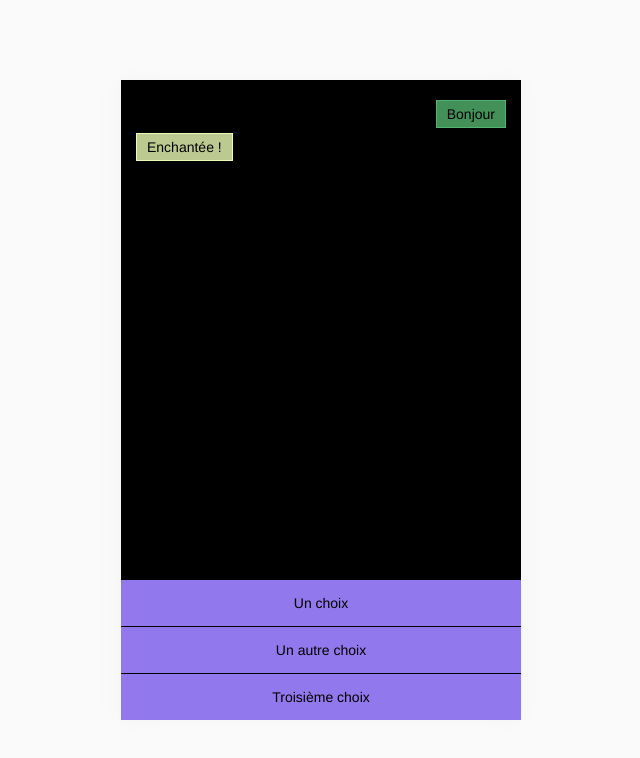
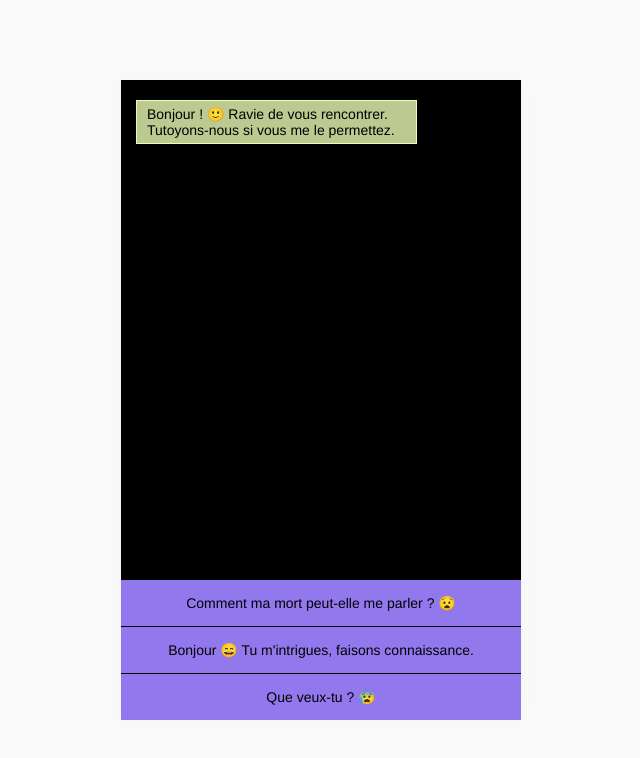
Before and after one commit to robinsimonklein/mabellemort, a Vue app: page / in a window 1280 px wide. Shown: the top 758 px of the page, without its empty margins (319-959 px from the left). Built offline with nearby package versions, Linux system fonts and the light colour scheme.

Commit message:
WIP // Refactoring

```diff
--- a/src/App.vue
+++ b/src/App.vue
@@ -1,7 +1,11 @@
 <template>
   <div id="app">
-
-    <MobileContainer title="Ma Belle Mort"/>
+      <div class="mobile-container">
+      <div class="messages-container">
+          <Message v-for="message in messages" :key="message.index" :sender="message.sender" :content="message.content"/>
+      </div>
+      <ChoicesContainer />
+      </div>
   </div>
 </template>
 
@@ -9,13 +13,37 @@
     /* eslint-disable */
 
 import MobileContainer from "./components/MobileContainer";
+import Message from "./components/messages/Message";
+import ChoicesContainer from "./components/choices/ChoicesContainer";
+
+import store from "./store";
 
 export default {
     name: 'app',
-    mounted() {
+    data() {
+        return {
+            messages : []
+        }
+    },
+    methods: {
+        printMessage(sender, content){
+            this.messages.push({'sender': sender, 'content': content})
+        }
+    },
+    mounted(){
+        const container = this;
+
+        const firstMessage = store.tree[store.actual].responses[Math.floor(Math.random() * store.tree[store.actual].responses.length)];
+        this.printMessage('bot', firstMessage);
+
+        this.$root.$on('selectChoice', function(message){
+            container.printMessage('user', message)
+        });
 
     },
     components: {
+        ChoicesContainer,
+        Message,
      MobileContainer
     }
 }
@@ -37,6 +65,29 @@ export default {
       text-align: center;
       color: #dddddd;
       background-color: #FAFAFA;
+  }
 
+
+  .mobile-container{
+      display: flex;
+      flex-direction: column;
+      height: 100%;
+      width: 100%;
+
+      @media screen and (min-width:540px) {
+          height: 80%;
+          width: 90%;
+          max-width: 400px;
+          overflow: hidden;
+          box-shadow: 0 0 20px rgba(200, 200, 200, 0.1);
       }
+  }
+
+  .messages-container {
+      flex:1;
+      background-color: black;
+      padding: 15px;
+      overflow: auto;
+  }
+
 </style>
--- a/src/components/MobileContainer.vue
+++ b/src/components/MobileContainer.vue
@@ -1,19 +1,23 @@
 <template>
     <div class="mobile-container">
-        <MessagesContainer />
-        <ChoicesContainer />
+
     </div>
 </template>
 
 <script>
     import ChoicesContainer from "./choices/ChoicesContainer";
     import MessagesContainer from "./messages/MessagesContainer";
+    import Message from "./messages/Message";
+    import store from './../store.js';
+
     export default {
         name: "MobileContainer",
-        components: {MessagesContainer, ChoicesContainer},
         props: {
             title: String
-        }
+        },
+
+        components: {Message, MessagesContainer, ChoicesContainer},
+
     }
 </script>
 
@@ -33,7 +37,10 @@
         }
     }
 
-    .messages-container{
+    .messages-container {
         flex:1;
+        background-color: black;
+        padding: 15px;
+        overflow: auto;
     }
 </style>
--- a/src/components/choices/Choice.vue
+++ b/src/components/choices/Choice.vue
@@ -1,13 +1,26 @@
 <template>
-    <span class="choice" :style="style">{{ text }}</span>
+    <span @click="selectChoice" class="choice" :style="style">{{ text }}</span>
 </template>
 
 <script>
+
+    import store from '../../store';
+
     export default {
         name: "Choice",
         props: {
+            id: Number,
             text:String,
-            color:String
+            color:String,
+            follow: Number
+        },
+        methods: {
+            selectChoice(){
+                this.$root.$emit('selectChoice', this.text);
+
+                store.actual = this.follow;
+
+            }
         },
         computed: {
             style () {
@@ -24,6 +37,7 @@
         color: black;
         padding: 15px 0;
         border-top: 1px solid black;
+        cursor: pointer;
 
     }
 </style>
--- a/src/components/choices/ChoicesContainer.vue
+++ b/src/components/choices/ChoicesContainer.vue
@@ -1,15 +1,28 @@
 <template>
     <div class="choices-container">
-        <Choice text="Un choix" color="#9278ED"/>
-        <Choice text="Un autre choix" color="#9278ED"/>
-        <Choice text="Troisième choix" color="#9278ED"/>
+        <Choice  v-for=" choice in this.choices" :key="choice.follow" :text="choice.text" :follow="choice.follow" color="#9278ED" />
     </div>
 </template>
 
 <script>
+    /* eslint-disable */
+
     import Choice from "./Choice";
+    import store from '../../store.js';
+
     export default {
         name: "ChoicesContainer",
+        data() {
+            return {
+                choices: store.tree[store.actual].intents
+            }
+        },
+        methods: {
+
+        },
+        mounted(){
+
+        },
         components: {Choice}
     }
 </script>
--- a/src/components/messages/Message.vue
+++ b/src/components/messages/Message.vue
@@ -16,6 +16,7 @@
     .message {
         display: block;
         margin: 5px 0;
+
         span {
             display: inline-block;
             padding: 5px 10px;
@@ -27,11 +28,13 @@
         &.user{
             text-align: right;
             span {
+                text-align: left;
                 border-color: #55B470;
                 color: black;
                 background-color: rgba(#55B470, 0.8);
             }
         }
+
         &.bot{
             text-align: left;
             span {
--- a/src/datas.json
+++ b/src/datas.json
@@ -1,6 +1,6 @@
 {
-  "q1": {
-    "id": "q1",
+  "0": {
+    "id": 0,
     "responses": [
       "Enchantée ! Je suis ravie de pouvoir te parler grâce à ce système. \uD83D\uDE42",
       "Bienvenue. Je te remercie d'avoir accepté de parler avec moi. \uD83D\uDE42",
@@ -14,15 +14,42 @@
     "intents": [
       {
         "text": "Comment ma mort peut-elle me parler ? \uD83D\uDE27",
-        "follow": "q2"
+        "follow": 1
       },
       {
         "text": "Bonjour \uD83D\uDE04 Tu m'intrigues, faisons connaissance.",
-        "follow": "q2"
+        "follow": 2
       },
       {
         "text": "Que veux-tu ? \uD83D\uDE30",
-        "follow": "q2"
+        "follow": 3
+      }
+    ]
+  },
+  "1": {
+    "id": 1,
+    "responses": [
+      "Enchantée ! Je suis ravie de pouvoir te parler grâce à ce système. \uD83D\uDE42",
+      "Bienvenue. Je te remercie d'avoir accepté de parler avec moi. \uD83D\uDE42",
+      "Bienvenue ! Heureuse de te voir ici.",
+      "Enchantée. Je me présente, je suis ta mort.",
+      "Bonjour \uD83D\uDE42 Je t'invite à me tutoyer. Nous allons vite apprendre à nous connaître.",
+      "Bonjour ! \uD83D\uDE42 Ravie de vous rencontrer. Tutoyons-nous si vous me le permettez.",
+      "Bonjour ! Je t'attendais. Ma montre est en avance.",
+      "Bonjour ! Je t'attendais. Ma montre est en avance."
+    ],
+    "intents": [
+      {
+        "text": "Commentme parler ? \uD83D\uDE27",
+        "follow": 1
+      },
+      {
+        "text": "Bonjour \uD83D\uDE04 Tu m'iconnaissance.",
+        "follow": 2
+      },
+      {
+        "text": "Qu \uD83D\uDE30",
+        "follow": 3
       }
     ]
   }
--- /dev/null
+++ b/src/store.js
@@ -0,0 +1,8 @@
+import json from './datas.json'
+
+var store ={
+    actual: 0,
+    tree: json
+} ;
+
+export default store;
```
Also changed, not shown: 1 other file (tests, documents, lock files or other folders). Lines whose indentation alone changed are shown as unchanged.
